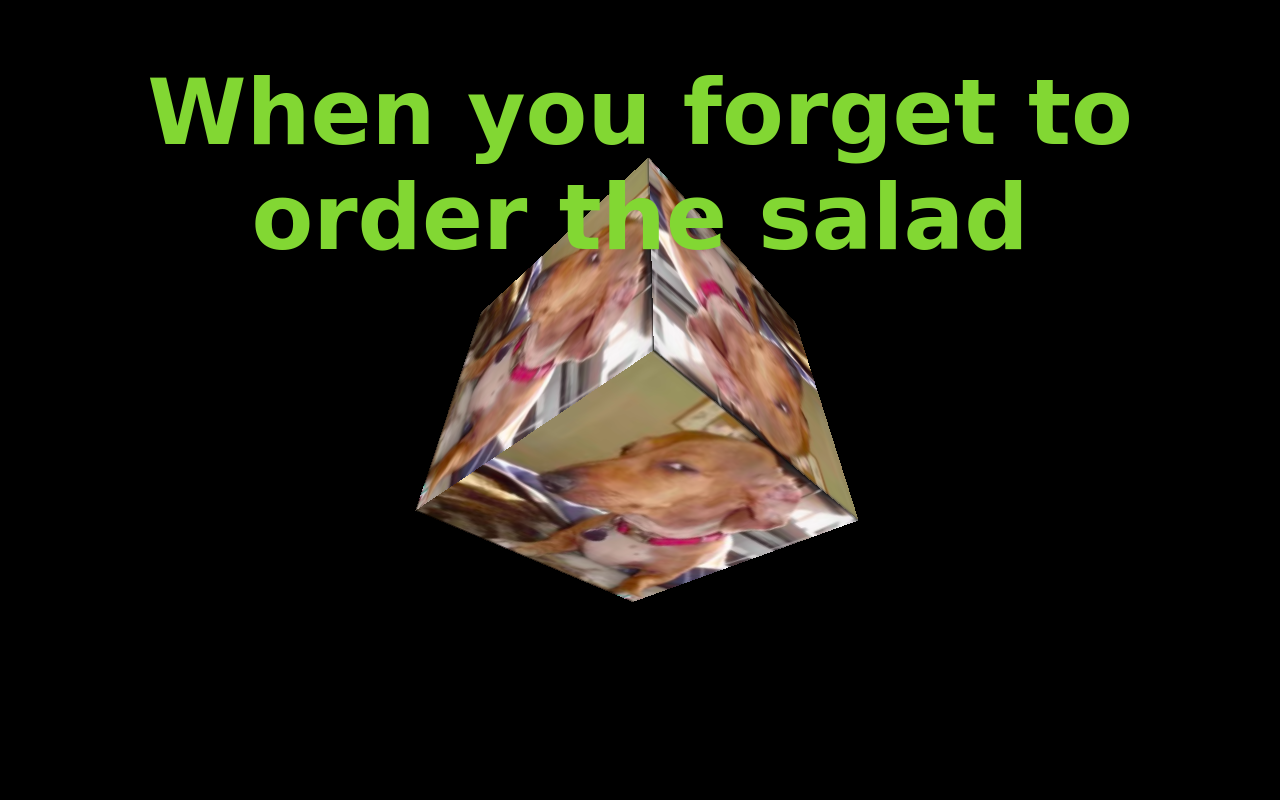
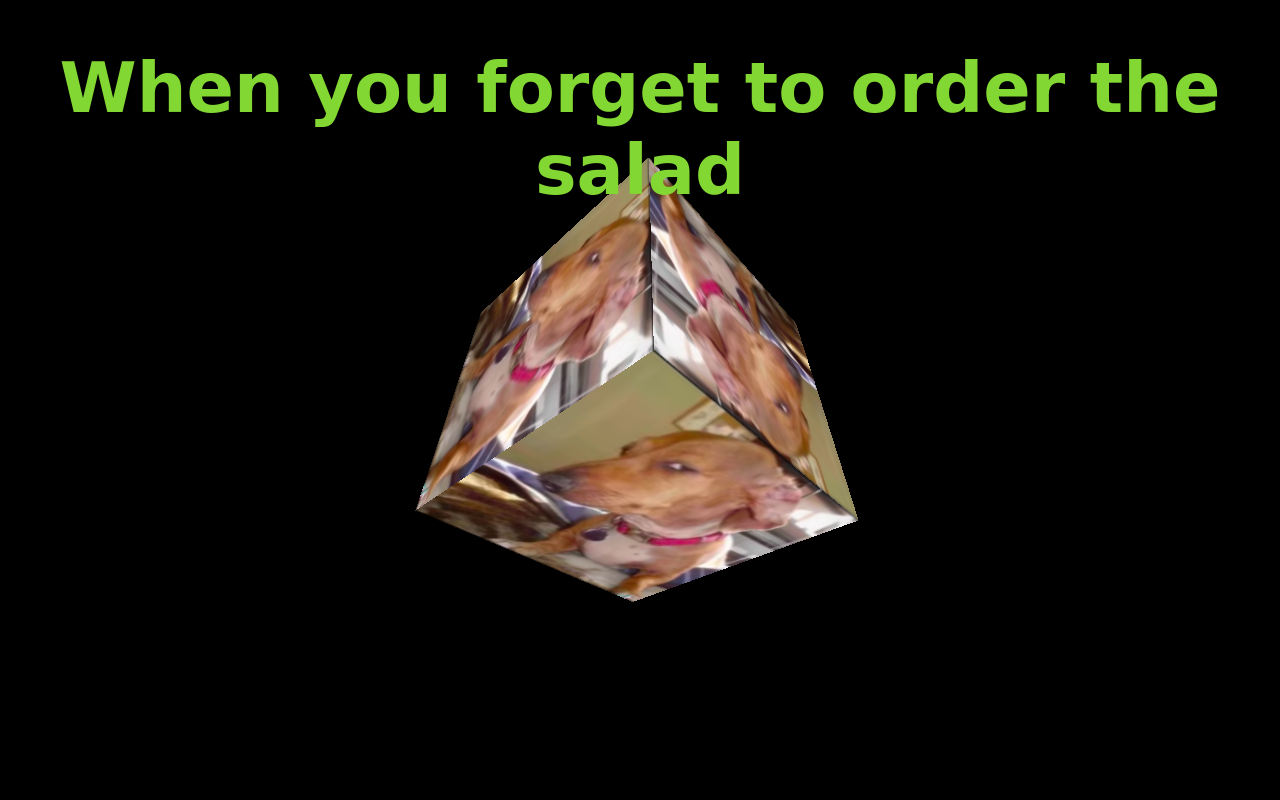
Before and after one commit to RobbertSinclair/doYouHaveTheGUTS2022, a Django app: page / in a window 1280 px wide. Run offline with Django 3.2, Linux system fonts and the light colour scheme; some libraries are stand-ins or nearby versions.

Commit message:
Did some styling

```diff
--- a/backend/static/css/page.css
+++ b/backend/static/css/page.css
@@ -13,7 +13,7 @@ canvas {
 #title-div {
     display: block;
     width: 100%;
-    font-size: 45px;
+    font-size: 35px;
     position: absolute;
 
     margin-left: auto;
```
